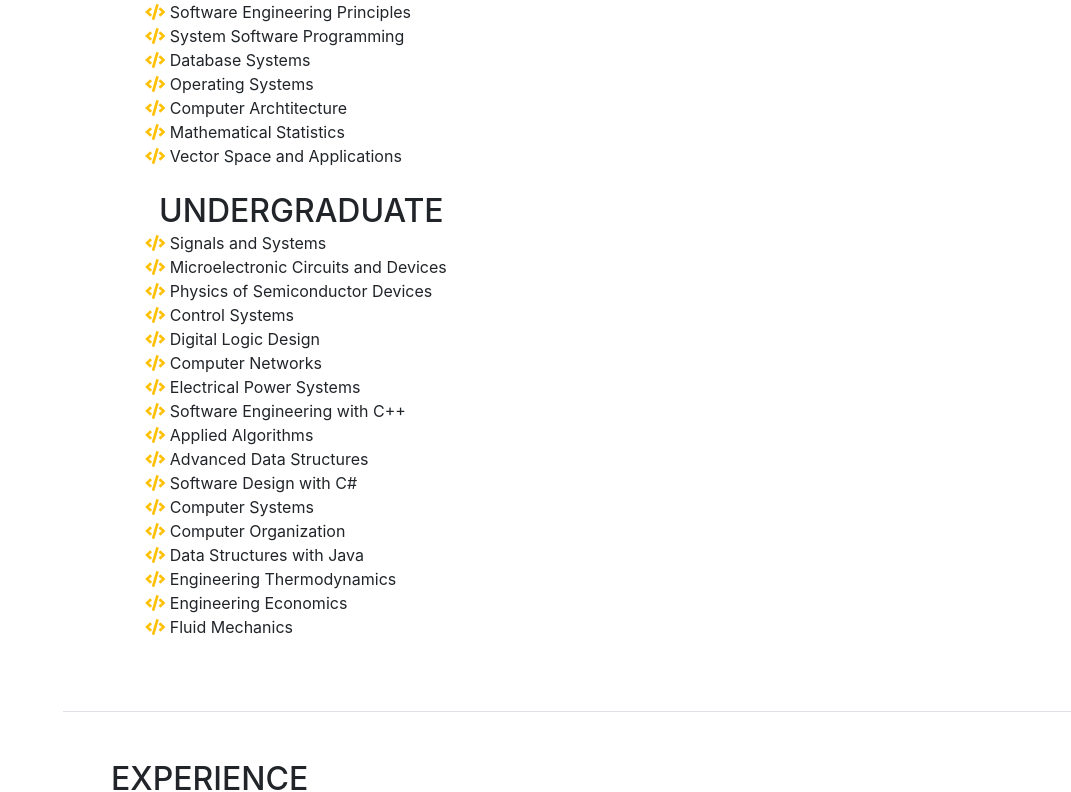
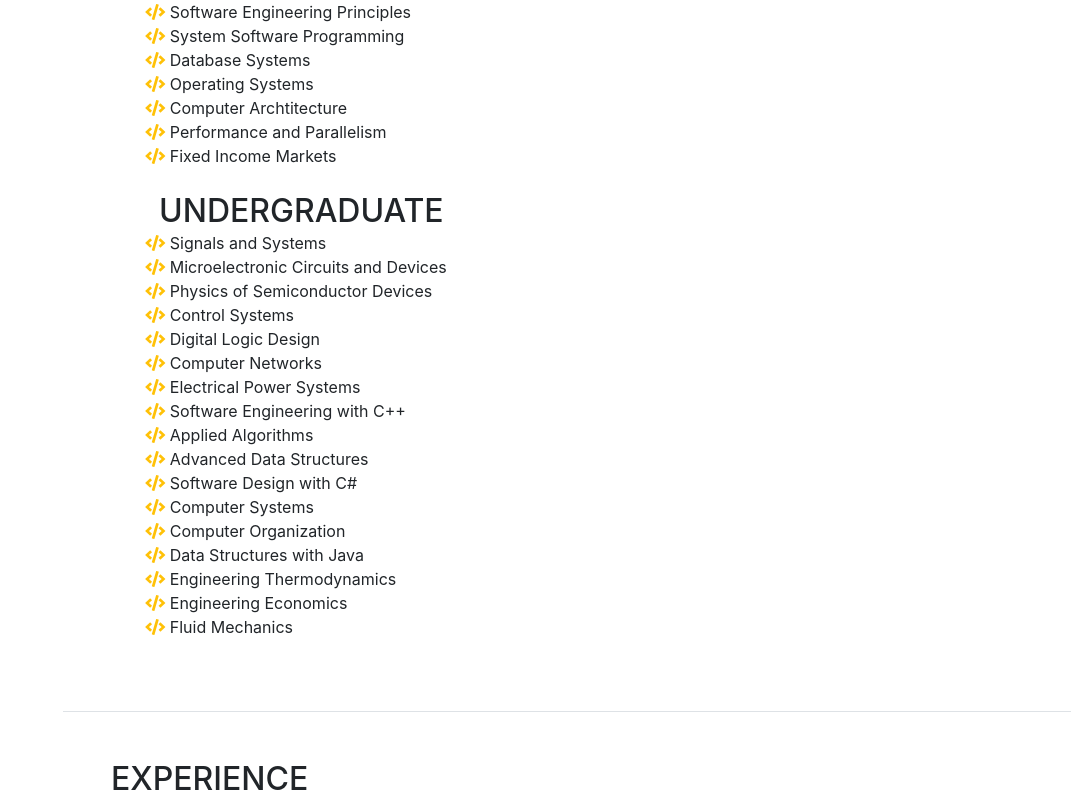
Before and after one commit to rijish45/rijish45.github.io, a website with bundled scripts: page index.html in a window 1280 px wide. Shown: the part 1030-1822 px from the top of the page, without its empty margins (209-1280 px from the left). Built offline with nearby package versions, Linux system fonts and the light colour scheme; a web font is replaced by a local one.

Commit message:
Fixed major

```diff
--- a/index.html
+++ b/index.html
@@ -172,11 +172,11 @@
             </li>
             <li>
               <i class="fas fa-code text-warning"></i>
-              Mathematical Statistics
+              Performance and Parallelism
             </li>
             <li>
               <i class="fas fa-code text-warning"></i>
-              Vector Space and Applications
+              Fixed Income Markets
             </li>
 
           </div>
@@ -336,7 +336,7 @@
             <div class="resume-content mr-auto">
               <h3 class="mb-0">Duke University </h3>
               <div class="subheading mb-3">Master of Science in ECE</div>
-              <div>Computer Engineering - <strong>Software Systems  </strong></div>
+              <div>Computer Engineering - <strong> Software Systems and Financial Economics  </strong></div>
               <p></p>
             </div>
             <div class="resume-date text-md-right">
@@ -486,15 +486,6 @@
      </div>
 
 
-
-
-
-
-
-
-
-
-
 </div>
 </div>
 </section>
```
